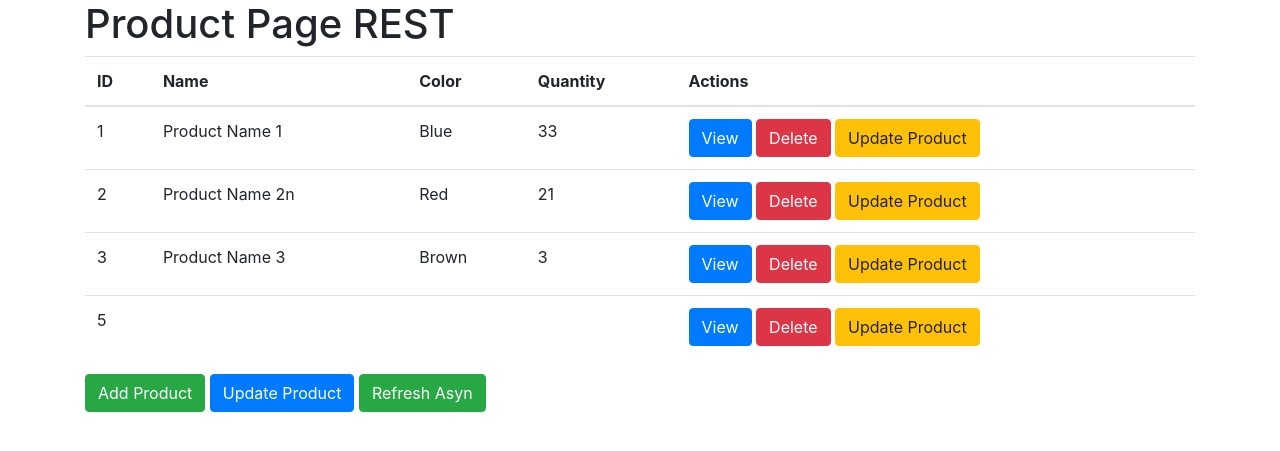
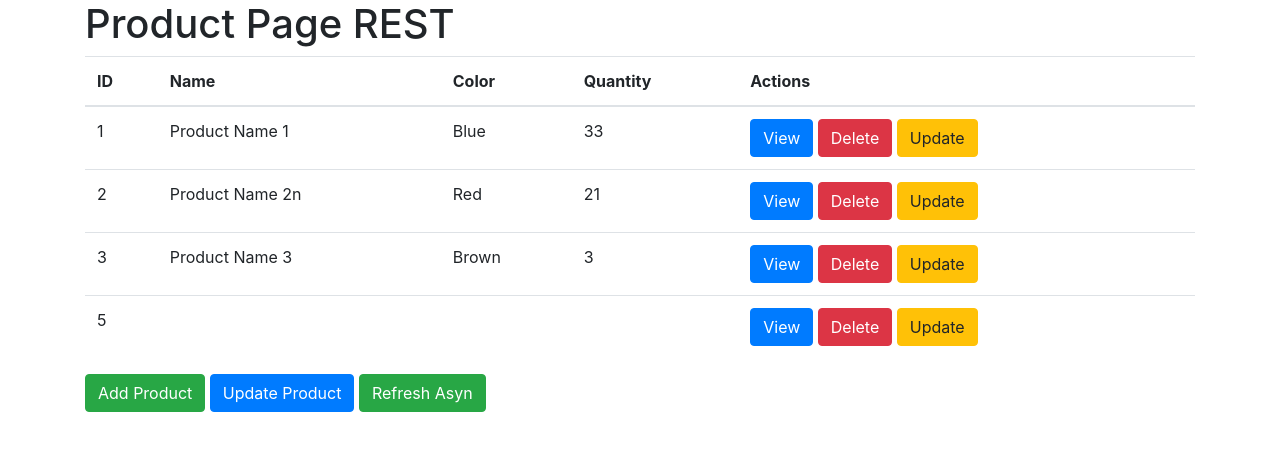
Before and after one commit to jtquisenberry/FlaskBootstrap4, a Flask app: page /product in a window 1280 px wide. Shown: the part 56-507 px from the top of the page. Run offline with Flask 3, Linux system fonts and the light colour scheme; data comes from the database, SQL or seed files in the repository; both versions use the stored data as it was after the commit; some libraries are stand-ins or nearby versions.

Commit message:
multiple

```diff
--- a/app/app.py
+++ b/app/app.py
@@ -32,6 +32,7 @@
         cursor = conn.cursor()
         result = cursor.execute("DELETE FROM product WHERE id=?", (id,))
         row_count = result.rowcount
+        conn.commit()
         conn.close()
         return jsonify({'success': True})
     if request.method == 'POST':
--- a/app/static/js/product.js
+++ b/app/static/js/product.js
@@ -90,8 +90,8 @@
             rows += '<td>' + product[2] + '</td>';
             rows += '<td>' + product[3] + '</td>';
             rows += '<td>';
-            rows += '<button class="btn btn-primary" onclick="viewProduct(' + product[0] + ')">View</button>';
-            rows += '<button class="btn btn-danger" onclick="deleteProduct(' + product[0] + ')">Delete</button>';
+            rows += '<button class="btn btn-primary" onclick="viewProduct(' + product[0] + ')">View</button> ';
+            rows += '<button class="btn btn-danger" onclick="deleteProduct(' + product[0] + ')">Delete</button> ';
             rows += '<button class="btn btn-warning" onclick="updateProduct(' + product[0] + ')">Update</button>';
             rows += '</td>';
             rows += '</tr>';
--- a/app/templates/product.html
+++ b/app/templates/product.html
@@ -30,7 +30,7 @@
                     <td>
                         <button class="btn btn-primary" onclick="viewProduct({{ product_id }})">View</button>
                         <button class="btn btn-danger" onclick="deleteProduct({{ product_id }})">Delete</button>
-                        <button type="button" class="btn btn-warning update-button" data-toggle="modal" data-target="#updateModal" data-id="{{ product_id }}">Update Product</button>
+                        <button type="button" class="btn btn-warning update-button" data-toggle="modal" data-target="#updateModal" data-id="{{ product_id }}">Update</button>
                         <!--
                         <button class="btn btn-warning update-button" onclick="updateProduct({{ product_id }})">Update</button>
                         -->
```
Also changed, not shown: app/database.db.
